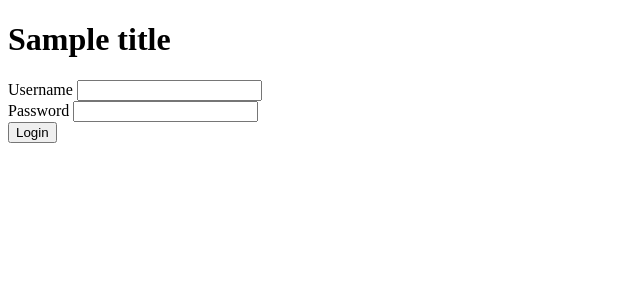
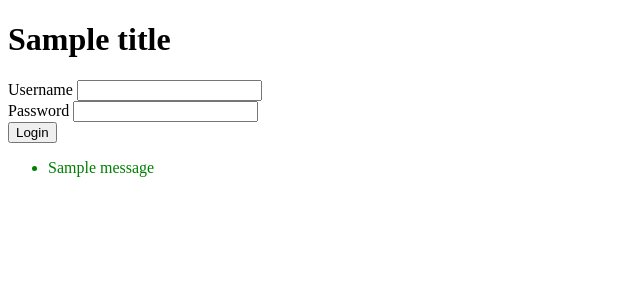
Before and after one commit to asadsid95/goal_tech_pm, a Flask app: template templates/login.html in a window 1280 px wide. Shown: the top 300 px of the page, without its empty margins (0-640 px from the left). Run offline with Flask 3, Linux system fonts and the light colour scheme; tables that the repository leaves empty hold one stand-in row (values such as "Sample post"); the template is opened without the code that fills it: values that come from a table or form of the project are taken from there, most other values are stand-ins (such as "Sample title", 1, 10 or a date in 2020); one stand-in notice (Sample message) is shown; some libraries are stand-ins or nearby versions.

Commit message:
feat: login in progress #13

```diff
--- a/app.py
+++ b/app.py
@@ -54,10 +54,12 @@ def login():
         # for user in db.session.query(User).filter(User.username==username, User.password_hash==password).all():
         for user in db.session.query(User).filter(User.username==username).all():
             if (user.username == username and bcrypt.checkpw(password.encode('utf-8'), user.password_hash.encode('utf-8'))):
+                flash("Successful login", "success")
                 return redirect(url_for('home'))
+        else:
+            flash("Username does not exist", 'error')
+            return render_template("login.html", title="Login", form=login_form)
 
-        return "Username does not exist"
-        # return "Logged in!"
     else:
        return render_template("login.html", title="Login", form=login_form)
 
--- a/templates/login.html
+++ b/templates/login.html
@@ -1,4 +1,13 @@
 <!DOCTYPE html>
+
+<style>
+  .error {
+    color: red;
+  }
+  .success {
+    color: green;
+  }
+</style>
 
 <h1>{{title}}</h1>
 
@@ -7,3 +16,11 @@
   <div>{{form.password.label}} {{form.password}}</div>
   <div>{{form.submit}}</div>
 </form>
+
+{% with messages=get_flashed_messages(with_categories=True) %} {% if messages %}
+<ul>
+  {% for category, message in messages %}
+  <li class="{{ category }}">{{ message }}</li>
+  {% endfor %}
+</ul>
+{% endif %} {% endwith%}
```
